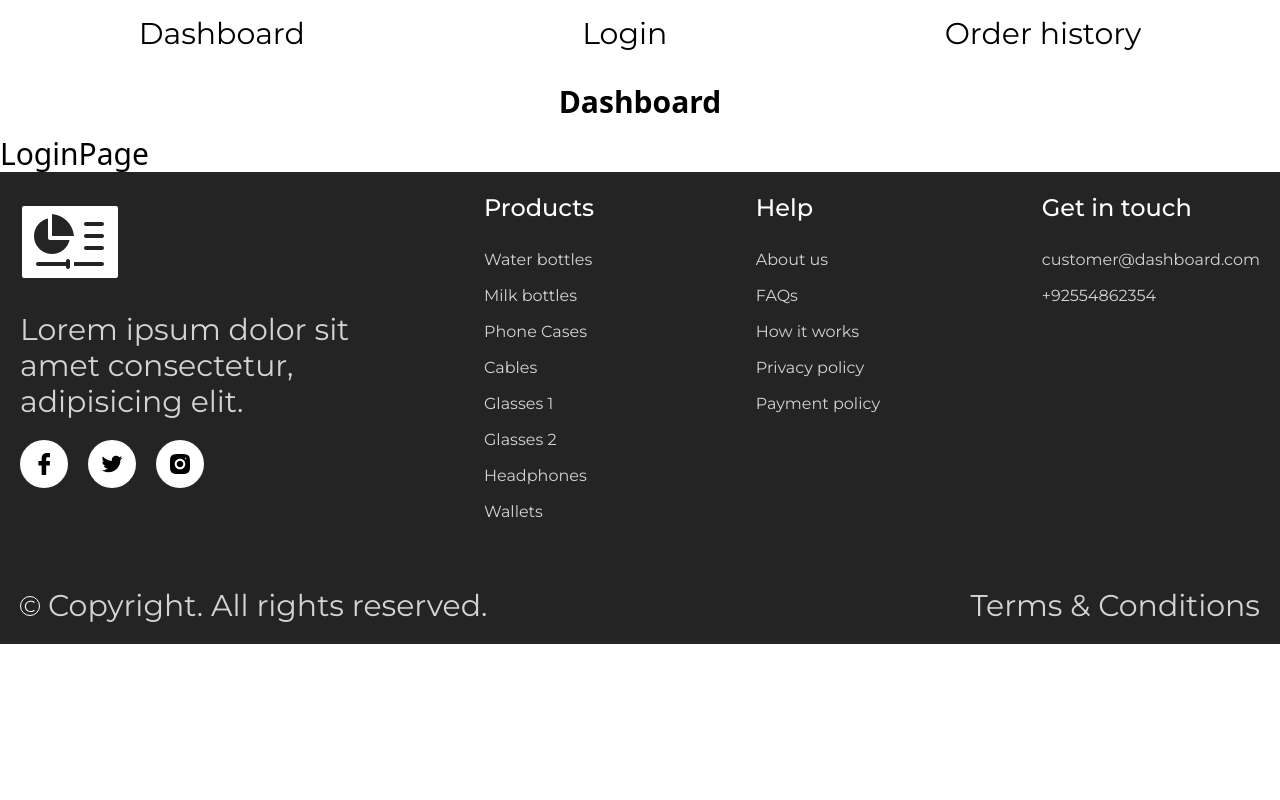
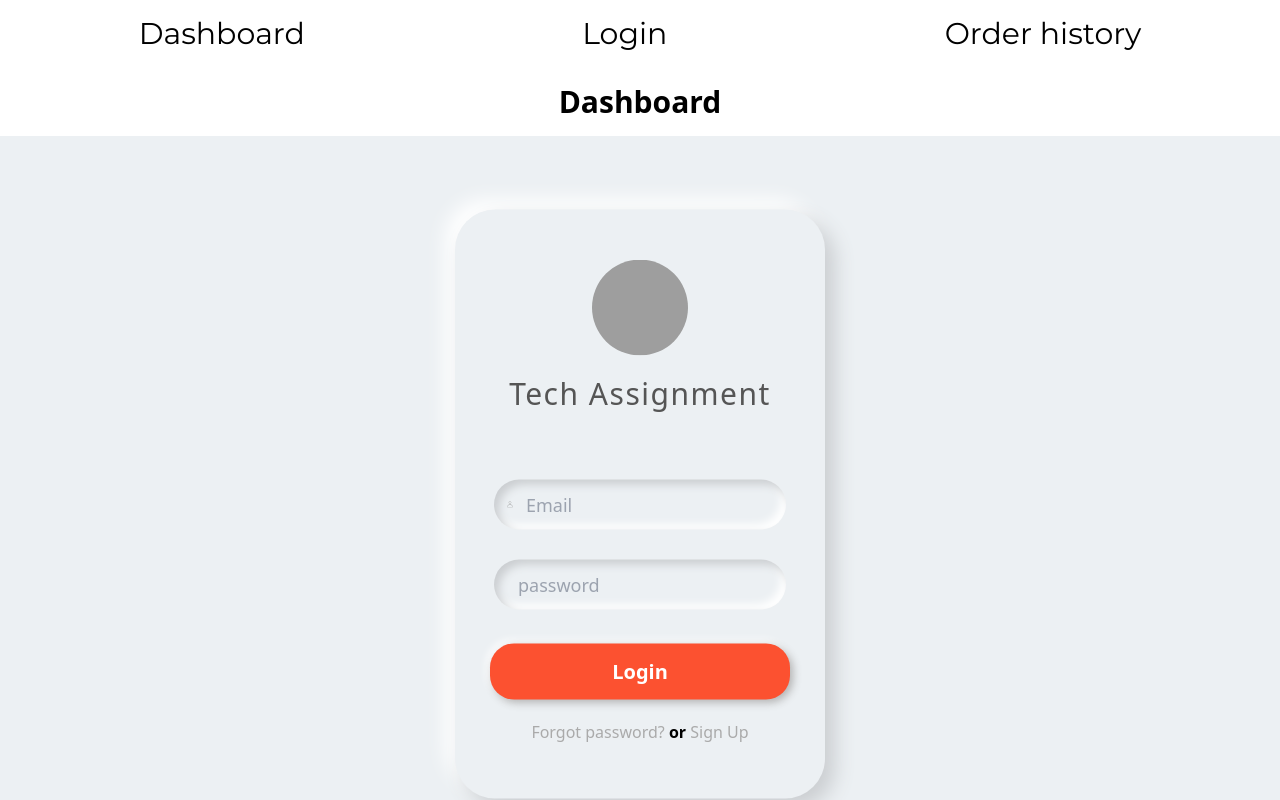
Before and after one commit to loneCapricorn/tech-assignment, a React (Vite) app: page /login in a window 1280 px wide. Shown: the top 800 px of the page. Built offline with nearby package versions, Linux system fonts and the light colour scheme; grey boxes are pictures that could not be loaded; a web font is replaced by a local one.

Commit message:
Add LoginPage

```diff
--- a/src/index.css
+++ b/src/index.css
@@ -18,4 +18,34 @@
     max-width: 1440px;
     margin: 0 auto;
   }
+  .absolute-position-center {
+    position: absolute;
+    top: 50%;
+    left: 50%;
+    transform: translate(-50%, -50%);
+  }
+
+  .form-element {
+    width: 370px;
+    padding: 50px 35px 35px 35px;
+    border-radius: 40px;
+    background: #ecf0f3;
+    box-shadow: 10px 10px 20px #cbced1, -10px -10px 20px #ffffff;
+  }
+  .input-field {
+    border: none;
+    outline: none;
+    background: none;
+    font-size: 18px;
+    color: #555;
+  }
+
+  .input-container {
+    display: flex;
+    align-items: center;
+    height: 50px;
+    margin-bottom: 30px;
+    border-radius: 25px;
+    box-shadow: inset 5px 5px 8px #cbced1, inset -5px -5px 8px #ffffff;
+  }
 }
--- a/src/pages/LoginPage.jsx
+++ b/src/pages/LoginPage.jsx
@@ -1,5 +1,90 @@
+import { Form, NavLink } from "react-router-dom";
+import { useState } from "react";
+import { FORM_LOGO } from "../constants";
+import { CiLock } from "react-icons/ci";
+import { CiUser } from "react-icons/ci";
+import { FaEye } from "react-icons/fa";
+import { FaEyeSlash } from "react-icons/fa";
+
 const LoginPage = () => {
-  return <div>LoginPage</div>;
+  const [showPassword, setShowPassword] = useState(false);
+
+  const togglePassword = () => {
+    setShowPassword(!showPassword);
+  };
+
+  const handleSubmit = async (event) => {
+    event.preventDefault();
+
+    const email = event.target.elements.email.value;
+    const pass = event.target.elements.password.value;
+
+    // Do something with the email and password
+  };
+
+  return (
+    <main className="relative h-[92vh] bg-[#ecf0f3]">
+      <Form
+        onSubmit={handleSubmit}
+        className="absolute-position-center form-element"
+      >
+        <div className="flex gap-5 flex-col items-center mb-16">
+          <img
+            src={FORM_LOGO}
+            alt="form-logo"
+            className="w-24 h-24 rounded-[50%]"
+          />
+          <h2 className="text-[#555] text-3xl tracking-wider font-medium">
+            Tech Assignment
+          </h2>
+        </div>
+        <div className="w-full p-1">
+          <div className="input-container">
+            <CiUser className="text-2xl text-[#999] mx-3" />
+            <input
+              type="email"
+              name="email"
+              placeholder="Email"
+              className="input-field"
+            />
+          </div>
+          <div className="input-container">
+            <CiLock className="text-2xl text-[#999] mx-3" />
+            <input
+              type={showPassword ? "text" : "password"}
+              name="password"
+              placeholder="password"
+              className="input-field"
+            />
+            {/* Conditional rendering based on state (renders different icons) */}
+            {showPassword ? (
+              <FaEyeSlash
+                className="text-2xl text-[#999] mx-3 cursor-pointer"
+                onClick={togglePassword}
+              />
+            ) : (
+              <FaEye
+                className="text-2xl text-[#999] mx-3 cursor-pointer"
+                onClick={togglePassword}
+              />
+            )}
+          </div>
+        </div>
+        <button className="outline-none border-none cursor-pointer w-full h-14 rounded-3xl text-xl font-bold text-white bg-[#fc5130] shadow-button hover:bg-[#000] active:bg-[#ff843c]">
+          Login
+        </button>
+        <div className="p-5 text-center text-base">
+          <NavLink to={"/"} className="no-underline text-[#aaa]">
+            Forgot password?
+          </NavLink>
+          <span className="font-semibold"> or </span>
+          <NavLink to={"/"} className="no-underline text-[#aaa]">
+            Sign Up
+          </NavLink>
+        </div>
+      </Form>
+    </main>
+  );
 };
 
 export default LoginPage;
--- a/tailwind.config.js
+++ b/tailwind.config.js
@@ -17,6 +17,7 @@ export default {
       },
       boxShadow: {
         "3xl": "0 10px 40px rgba(0, 0, 0, 0.1)",
+        "button": "3px 3px 8px #b1b1b1, -3px -3px 8px #ffffff",
       },
     },
   },
```
